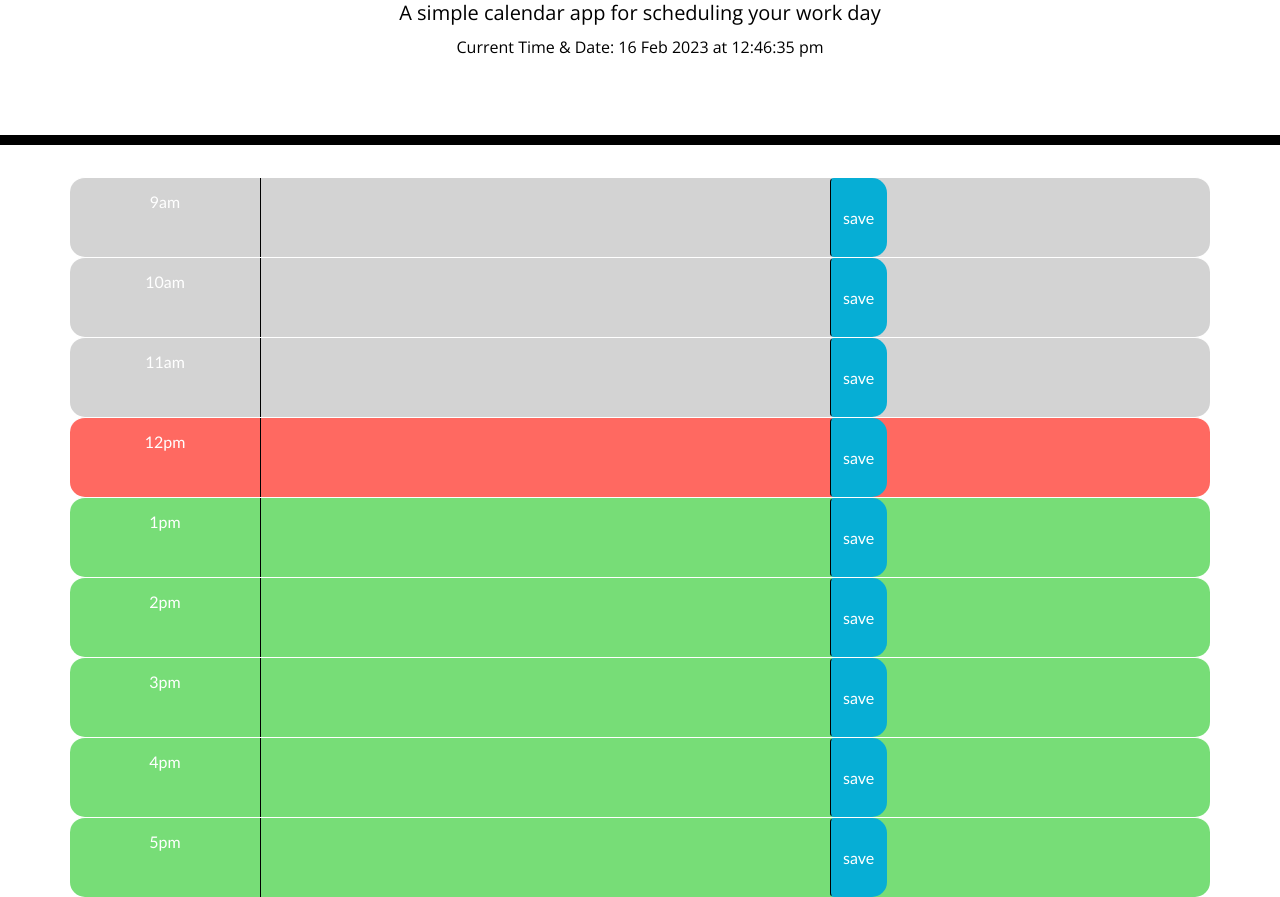
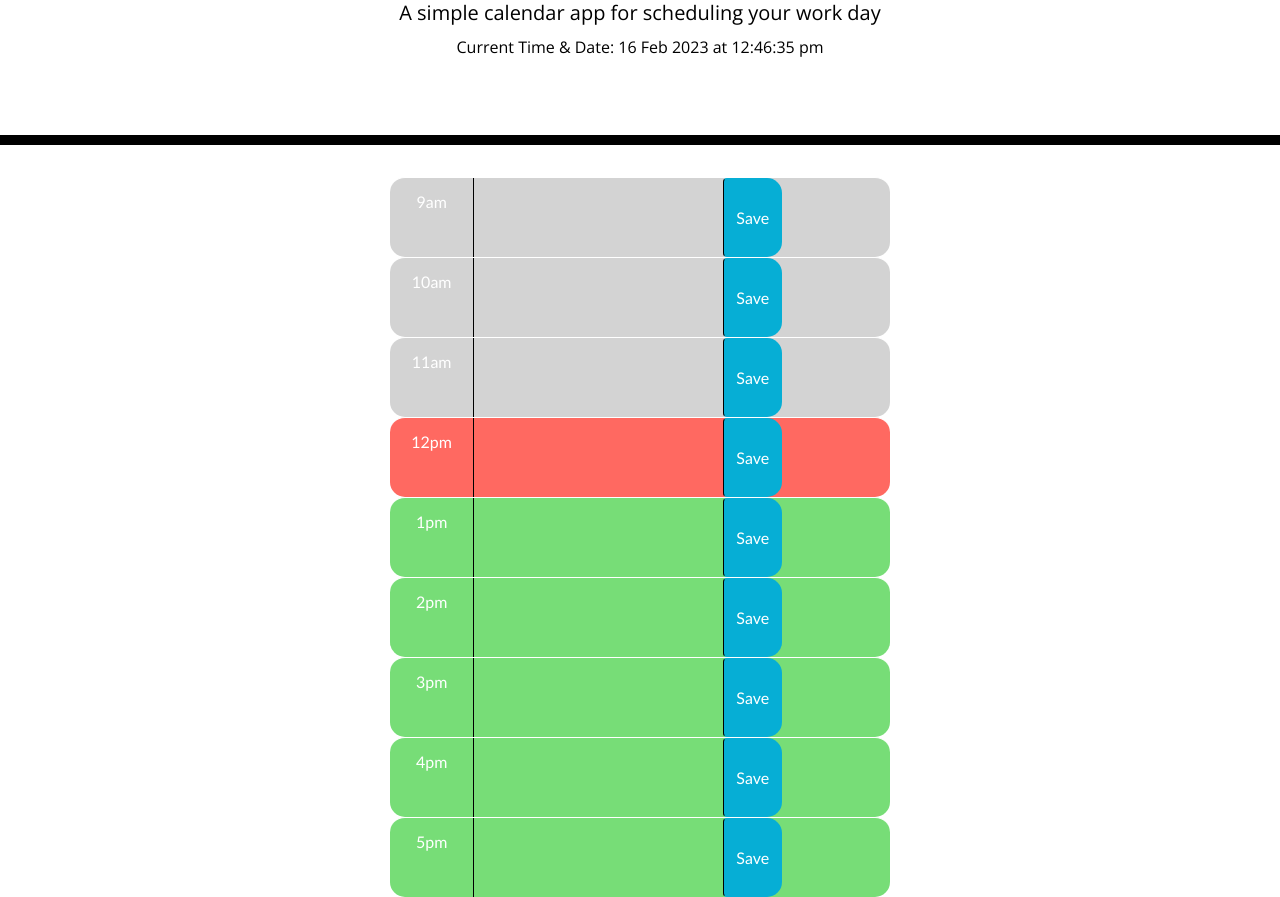
Before and after one commit to stillawake17/DayPlanner, a plain HTML site: page starter/index.html in a window 1280 px wide. Shown: the part 117-1014 px from the top of the page. Drawn offline with nearby package versions, Linux system fonts and the light colour scheme.

Commit message:
updated the read me and made the container slightly narrower

```diff
--- a/starter/index.html
+++ b/starter/index.html
@@ -45,51 +45,47 @@
        <div id="9-hour" class="time-block row">
         <div class="col-2 text-center py-3">9am</div>
         <textarea class="col-6 description"></textarea>
-        <button class="btn save-button">save</button>
+        <button class="btn save-button">Save</button>
        </div>
-
        <div id="10-hour" class="time-block row">
         <div class="col-2 text-center py-3">10am</div>
-        <textarea class="col-6 description"></textarea>
-        <button class="btn save-button">save</button>
+        <textarea class="col-6 description"></textarea><button class="btn save-button">Save</button>
        </div>
-
        <div id="11-hour" class="time-block row">
         <div class="col-2 text-center py-3">11am</div>
         <textarea class="col-6 description"></textarea>
-        <button class="btn save-button">save</button>
+        <button class="btn save-button">Save</button>
        </div>
-
 
        <div id="12-hour" class="time-block row">
         <div class="col-2 text-center py-3">12pm</div>
         <textarea class="col-6 description"></textarea>
-        <button class="btn save-button">save</button>
+        <button class="btn save-button">Save</button>
        </div>
        <div id="13-hour" class="time-block row">
         <div class="col-2 text-center py-3">1pm</div>
         <textarea class="col-6 description"></textarea>
-        <button class="btn save-button">save</button>
+        <button class="btn save-button">Save</button>
        </div>
        <div id="14-hour" class="time-block row">
         <div class="col-2 text-center py-3">2pm</div>
         <textarea class="col-6 description"></textarea>
-        <button class="btn save-button">save</button>
+        <button class="btn save-button">Save</button>
        </div>
        <div id="15-hour" class="time-block row">
         <div class="col-2 text-center py-3">3pm</div>
         <textarea class="col-6 description"></textarea>
-        <button class="btn save-button">save</button>
+        <button class="btn save-button">Save</button>
        </div>
        <div id="16-hour" class="time-block row">
         <div class="col-2 text-center py-3">4pm</div>
         <textarea class="col-6 description"></textarea>
-        <button class="btn save-button">save</button>
+        <button class="btn save-button">Save</button>
        </div>
        <div id="17-hour" class="time-block row">
         <div class="col-2 text-center py-3">5pm</div>
         <textarea class="col-6 description"></textarea>
-        <button class="btn save-button">save</button>
+        <button class="btn save-button">Save</button>
        </div>
        <!-- <div class="time-block time-block-2 row">
         <textarea  id="9am" class="description">9am</textarea>
--- a/starter/style.css
+++ b/starter/style.css
@@ -3,11 +3,6 @@ body {
   font-size: 16px;
   line-height: 1;
 }
-
-container {
-  max-width: 500px;
-}
-
 textarea {
   background: transparent;
   border: none;
@@ -80,4 +75,5 @@ textarea {
   display: grid;
  grid-template-columns: 1fr 4fr 1;
 /* grid-template-rows:  1fr 70px; */
+  max-width: 500px;
 }
```
Also changed, not shown: images/screenshot1.png (added), images/screenshot2.png (added), 1 other file.
